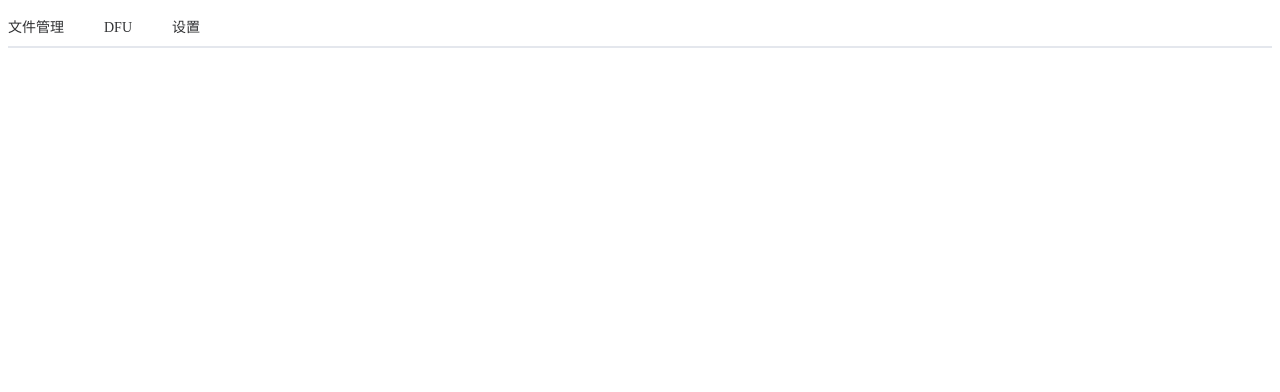
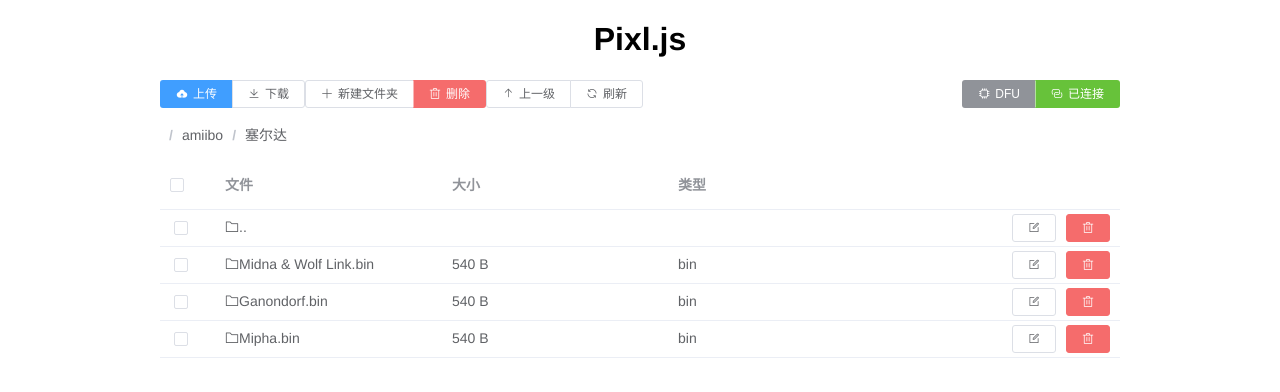
Before and after one commit to solosky/pixl.js, a Vue app in the folder web/: page / in a window 1280 px wide. Shown: the top 392 px of the page. Built offline with nearby package versions, Linux system fonts and the light colour scheme.

Commit message:
ui prototype

```diff
--- a/web/package.json
+++ b/web/package.json
@@ -8,7 +8,7 @@
     "build": "rimraf dist && webpack -p --progress --hide-modules"
   },
   "dependencies": {
-    "element-ui": "^2.3.4",
+    "element-ui": "^2.15.11",
     "vue": "^2.5.16"
   },
   "engines": {
--- a/web/src/App.vue
+++ b/web/src/App.vue
@@ -1,15 +1,70 @@
 <template>
   <div id="app">
-
-
-    <el-tabs v-model="activeName" @tab-click="handleClick">
-      <el-tab-pane label="文件管理" name="first">
-        <el-tree :data="data" :props="defaultProps" @node-click="handleNodeClick"  :render-content="renderContent"></el-tree>
-      </el-tab-pane>
-      <el-tab-pane label="DFU" name="second">DFU1</el-tab-pane>
-      <el-tab-pane label="设置" name="third">设置</el-tab-pane>
-    </el-tabs>
-
+    <h1 class="header">Pixl.js</h1>
+    <el-row>
+      <el-col :span="18">
+        <div class="action-left">
+          <el-button-group>
+            <el-button size="mini" type="primary" icon="el-icon-upload">上传</el-button>
+            <el-button size="mini" icon="el-icon-download">下载</el-button>
+          </el-button-group>
+          <el-button-group>
+            <el-button size="mini" icon="el-icon-plus">新建文件夹</el-button>
+            <el-button size="mini" type="danger" icon="el-icon-delete">删除</el-button>
+          </el-button-group>
+          <el-button-group>
+            <el-button size="mini" icon="el-icon-top">上一级</el-button>
+            <el-button size="mini" icon="el-icon-refresh">刷新</el-button>
+          </el-button-group>
+        </div>
+      </el-col>
+      <el-col :span="6">
+        <div class="action-right">
+          <el-button-group>
+            <el-button type="info" size="mini" icon="el-icon-cpu">DFU</el-button>
+            <el-button type="success" size="mini" icon="el-icon-connection">已连接</el-button>
+          </el-button-group>
+        </div>
+      </el-col>
+    </el-row>
+    <el-row>
+      <el-col :span="24">
+        <div class="folder-path">
+          <el-breadcrumb separator="/">
+            <el-breadcrumb-item :to="{ path: '/' }"></el-breadcrumb-item>
+            <el-breadcrumb-item>amiibo</el-breadcrumb-item>
+            <el-breadcrumb-item>塞尔达</el-breadcrumb-item>
+          </el-breadcrumb>
+        </div>
+      </el-col>
+    </el-row>
+    <div>
+      <el-table ref="multipleTable" :data="tableData" tooltip-effect="dark" style="width: 100%"
+        cell-class-name="file-cell" @selection-change="handleSelectionChange">
+        <el-table-column type="selection" width="55">
+        </el-table-column>
+        <el-table-column label="文件">
+          <template slot-scope="scope">
+            <i class="el-icon-folder"></i>
+            <span class="file-name">{{ scope.row.name }}</span>
+          </template>
+        </el-table-column>
+        <el-table-column prop="size" label="大小">
+        </el-table-column>
+        <el-table-column prop="type" label="类型">
+        </el-table-column>
+        <el-table-column label="">
+          <template slot-scope="scope">
+            <div class="folder-action">
+              <el-button size="mini" icon="el-icon-edit-outline"
+                @click="handleDelete(scope.$index, scope.row)"></el-button>
+              <el-button size="mini" type="danger" icon="el-icon-delete"
+                @click="handleDelete(scope.$index, scope.row)"></el-button>
+            </div>
+          </template>
+        </el-table-column>
+      </el-table>
+    </div>
 
   </div>
 
@@ -21,62 +76,89 @@
 export default {
   data() {
     return {
-      data: [{
-        label: '一级 1',
-        children: [{
-          label: '二级 1-1',
-          children: [{
-            label: '三级 1-1-1'
-          }]
-        }]
+      tableData: [{
+        name: "..",
+        size: "",
+        type: ""
       }, {
-        label: '一级 2',
-        children: [{
-          label: '二级 2-1',
-          children: [{
-            label: '三级 2-1-1'
-          }]
-        }, {
-          label: '二级 2-2',
-          children: [{
-            label: '三级 2-2-1'
-          }]
-        }]
-      }, {
-        label: '一级 3',
-        children: [{
-          label: '二级 3-1',
-          children: [{
-            label: '三级 3-1-1'
-          }]
-        }, {
-          label: '二级 3-2',
-          children: [{
-            label: '三级 3-2-1'
-          }]
-        }]
+        name: 'Midna & Wolf Link.bin',
+        size: "540 B",
+        type: "bin"
+      },
+      {
+        name: 'Ganondorf.bin',
+        size: "540 B",
+        type: "bin"
+      },
+      {
+        name: 'Mipha.bin',
+        size: "540 B",
+        type: "bin"
       }],
-      defaultProps: {
-        children: 'children',
-        label: 'label'
-      },
-      activeIndex: '1',
-      activeName: 'second'
-    };
+      multipleSelection: []
+    }
   },
-np
+  methods: {
+    startHacking() {
+      this.$notify({
+        title: 'It works!',
+        type: 'success',
+        message: 'We\'ve laid the ground work for you. It\'s time for you to build something epic!',
+        duration: 5000
+      })
+    },
+    handleNodeClick(data) {
+      console.log(data);
+    },
+    handleSelect(key, keyPath) {
+      console.log(key, keyPath);
+    },
+    renderContent(h, { node, data, store }) {
+      return (
+        <span class="custom-tree-node">
+          <span>{node.label}</span>
+          <span>
+            <el-button size="mini" type="text" on-click={() => this.append(data)}>上传</el-button>
+            <el-button size="mini" type="text" on-click={() => this.remove(node, data)}>删除</el-button>
+          </span>
+        </span>);
+    }
+  }
+}
+</script>
+
+<style>
+#app {
   font-family: Helvetica, sans-serif;
-  text-align: center;
   width: 960px;
   margin: 0 auto;
 }
 
-.custom-tree-node {
-    flex: 1;
-    display: flex;
-    align-items: center;
-    justify-content: space-between;
-    font-size: 14px;
-    padding-right: 8px;
-  }
+.action-left {
+  float: left;
+}
+
+.action-right {
+  float: right;
+}
+
+.folder-path {
+  margin: 20px auto;
+}
+
+.folder-action {
+  float: right;
+}
+
+.file-cell {
+  padding: 4px 0 !important;
+}
+
+.file-name {
+  cursor: hand;
+}
+
+.header {
+  text-align: center;
+}
 </style>
```
Also changed, not shown: 1 other file (tests, documents, lock files or other folders).
